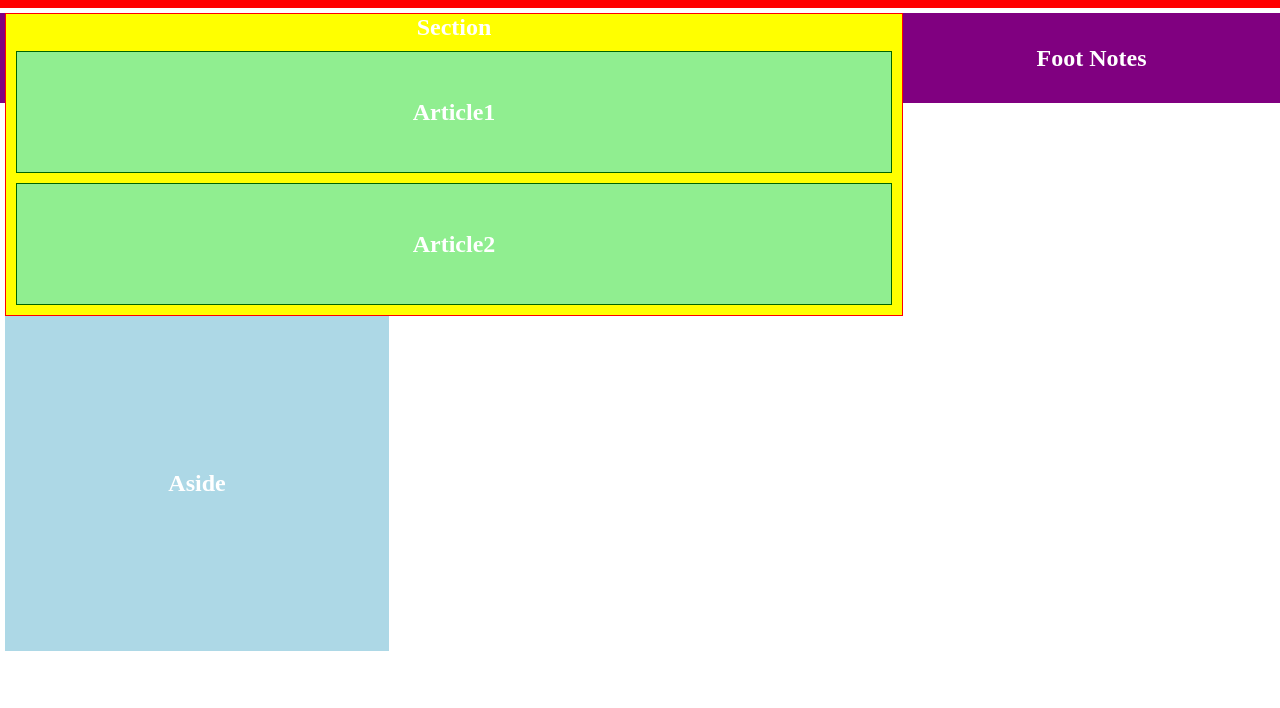
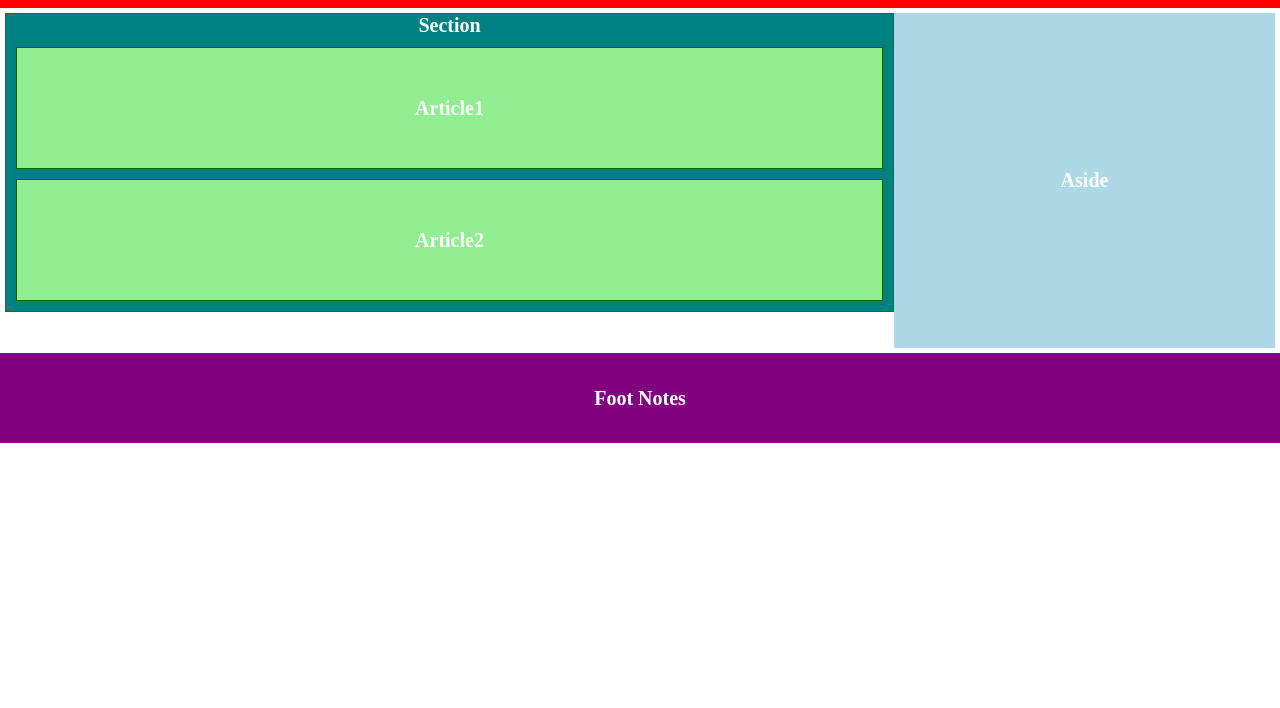
Before and after one commit to swapnika-y/swapnika-y.github.io, a plain HTML site: page sampleLayout.html in a window 1280 px wide. Shown: the part 92-800 px from the top of the page. Drawn offline with Linux system fonts and the light colour scheme.

Commit message:
Updated CSS to fix the layout

```diff
--- a/sampleStyle.css
+++ b/sampleStyle.css
@@ -3,7 +3,7 @@ body{
     color: white;
     text-align: center;
     font-weight: bold;
-    font-size: x-large;
+    font-size: 20px;
 }
 
 header{
@@ -18,23 +18,21 @@ h1{
 }
 
 .content{
-    width: 100%;
-	margin: 5px;
+    margin: 5px;
 }
 
 section{
-	background-color: yellow;
+	background-color: teal;
     width: 70%;
     height: 100%;
     border: 1px solid red;
 	float:left;
+    box-sizing: border-box;
 }
 aside{
 	background-color: lightblue;
     width: 30%;
     line-height: 335px;
-	/*float:right;
-	display: block;*/
 	float:left;
 }
 
@@ -82,9 +80,9 @@ ul{
 ul li{
     padding: 2px;
 }
-/*.clearclass{
+.clearclass{
 	clear: both;
-}*/
+}
 .nav1left{
     float: left;
     display: inline;
```
